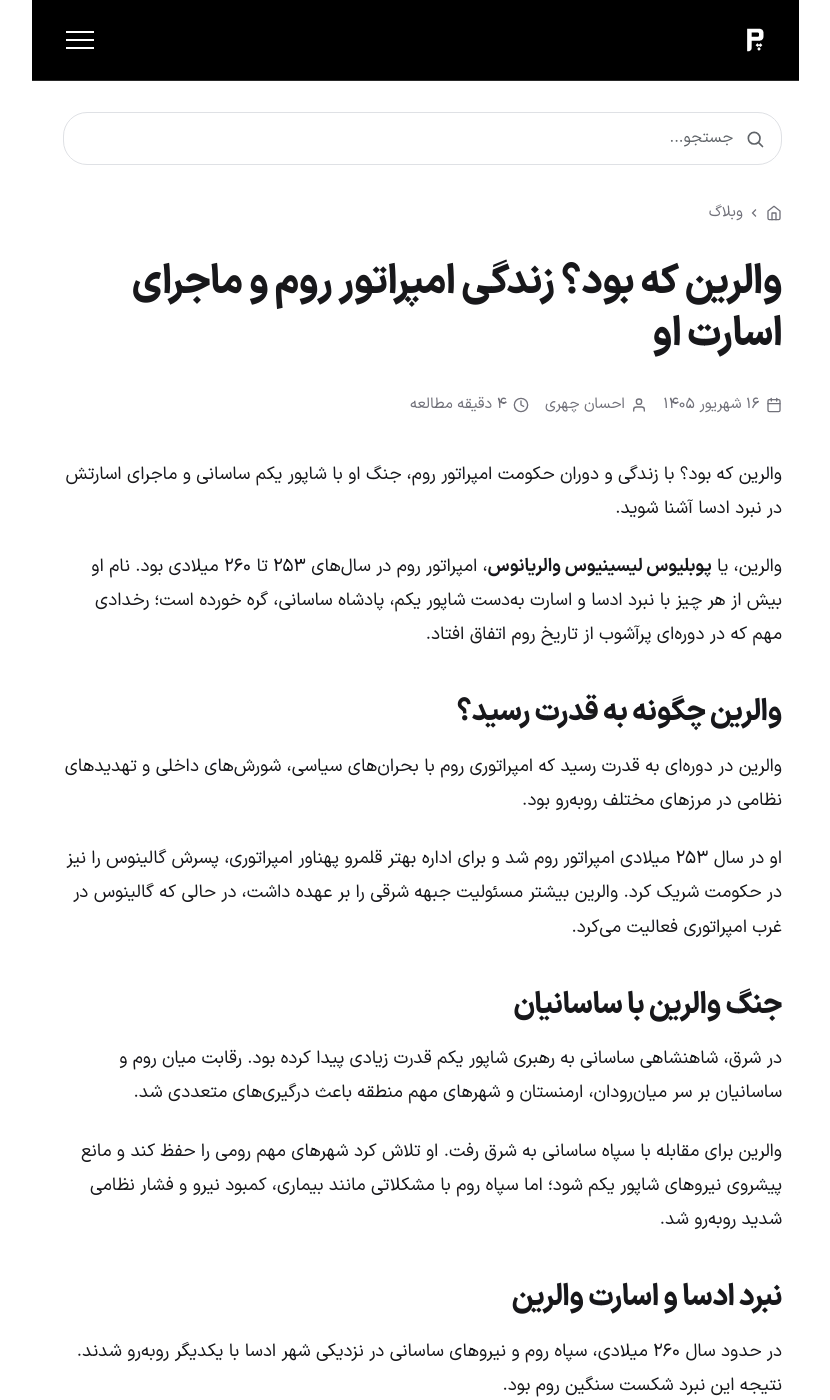
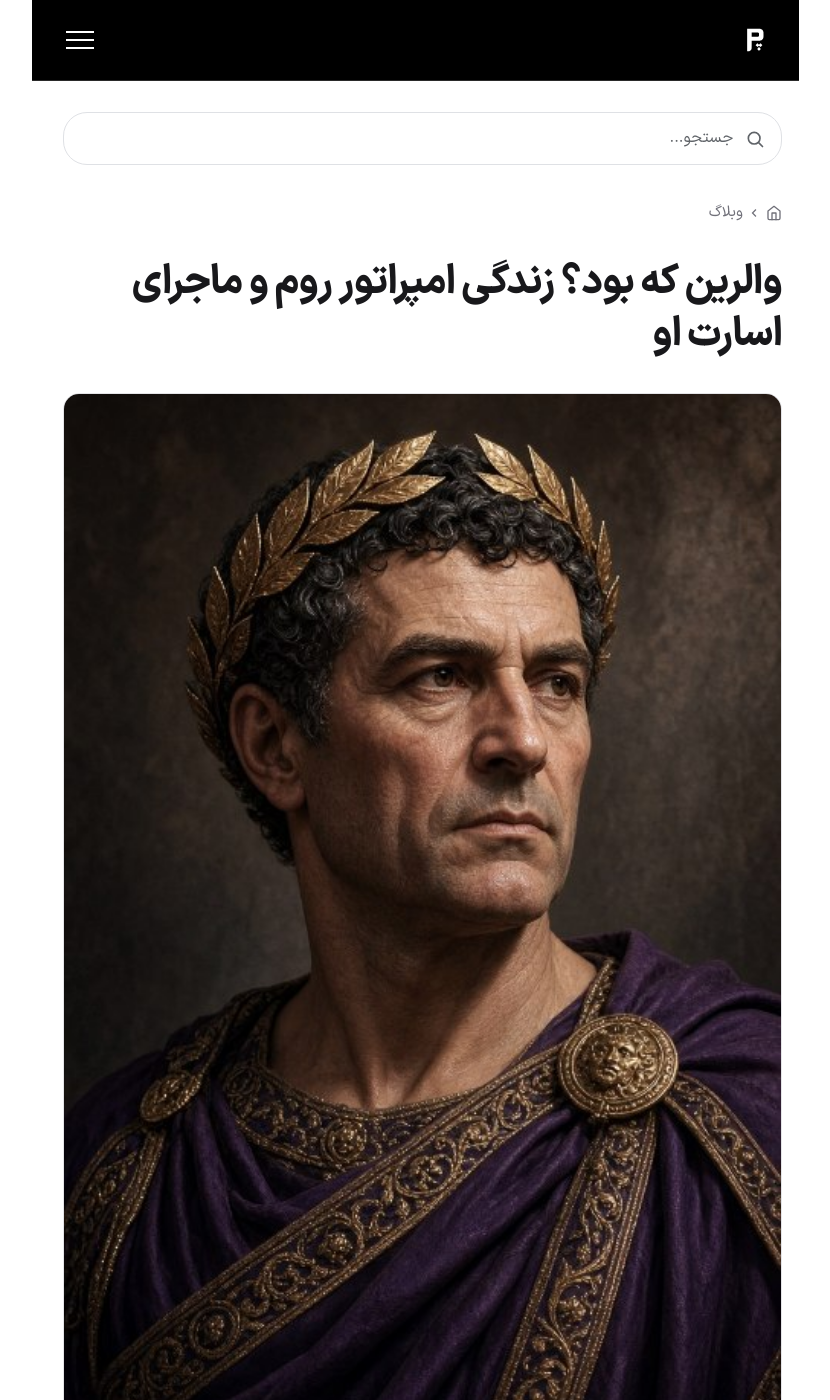
Before and after one commit to darkblog/darkblog.github.io, a Jekyll site: the page built from _posts/2026-11-7-93.md, in a window 1280 px wide and 1400 px high. Shown: the whole window, without its empty margins (210-1040 px from the left). Built offline with Jekyll 4.4.1, drawn with Linux system fonts in a browser that asks for light colours.

Commit message:
Update and rename 2026-9-7-93.md to 2026-11-7-93.md

```diff
--- a/_posts/2026-9-7-93.md
+++ b/_posts/2026-11-7-93.md
@@ -1,6 +1,7 @@
 ---
 title: "والرین که بود؟ زندگی امپراتور روم و ماجرای اسارت او"
 tags: پادشاه
+image: /blog/valerian.jpg
 ---
 
 والرین که بود؟ با زندگی و دوران حکومت امپراتور روم، جنگ او با شاپور یکم ساسانی و ماجرای اسارتش در نبرد ادسا آشنا شوید.
```
